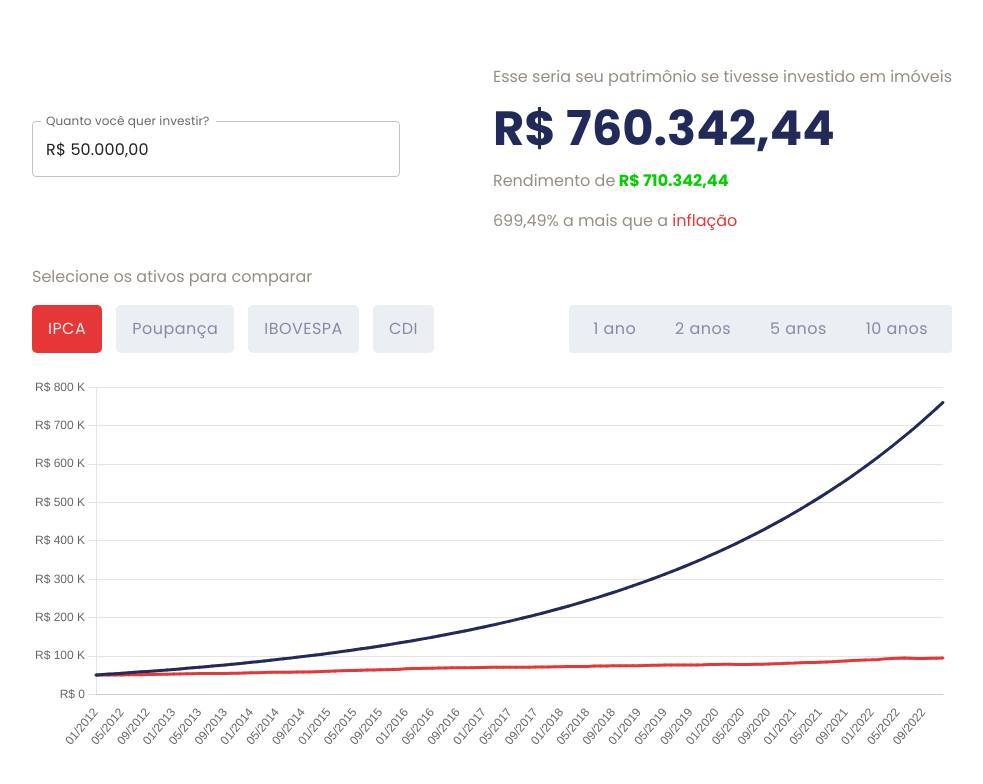
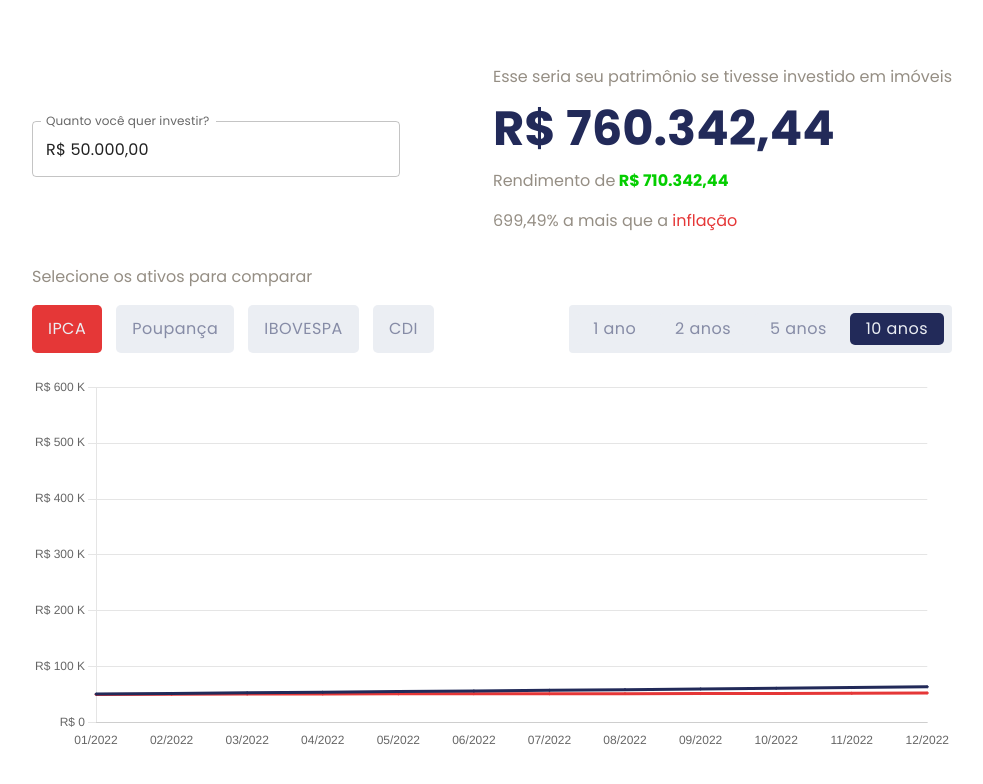
Before and after one commit to O-Investidor-Imobiliario/comparador, a React (Vite) app: page / in a window 1280 px wide. Shown: the top 784 px of the page, without its empty margins (148-1131 px from the left). Built offline with nearby package versions, Linux system fonts and the light colour scheme.

Commit message:
feat: start to filter by period

```diff
--- a/src/components/ToggleButtonsExclusive/index.tsx
+++ b/src/components/ToggleButtonsExclusive/index.tsx
@@ -13,19 +13,16 @@ export interface ButtonOptions {
 
 export interface ToggleButtonsExclusiveProps {
   buttonsOptions: ButtonOptions[];
+  selected: string;
+  onChange: (event: React.MouseEvent<HTMLElement>, newSelected: string) => void;
 }
 
 export default function ToggleButtonsExclusive({
   buttonsOptions,
+  selected,
+  onChange,
 }: ToggleButtonsExclusiveProps) {
-  const [alignment, setAlignment] = React.useState<string | null>("left");
-
-  const handleAlignment = (
-    event: React.MouseEvent<HTMLElement>,
-    newAlignment: string | null
-  ) => {
-    setAlignment(newAlignment);
-  };
+  // const [selected, setSelected] = React.useState<string | null>("left");
 
   const buttonStyle = {
     borderRadius: 5,
@@ -48,9 +45,9 @@ export default function ToggleButtonsExclusive({
 
   return (
     <ToggleButtonGroup
-      value={alignment}
+      value={selected}
       exclusive
-      onChange={handleAlignment}
+      onChange={onChange}
       aria-label="text alignment"
       color="primary"
       style={{
@@ -68,7 +65,7 @@ export default function ToggleButtonsExclusive({
           value={value}
           aria-label={value}
           size="small"
-          style={alignment == value ? buttonSelectedStyle : buttonStyle}
+          style={selected == value ? buttonSelectedStyle : buttonStyle}
         >
           {title}
         </ToggleButton>
--- a/src/pages/comparator/index.tsx
+++ b/src/pages/comparator/index.tsx
@@ -23,10 +23,10 @@ const investmentOptions: ButtonOptions[] = [
 ];
 
 const periodOptions: ButtonOptions[] = [
-  { title: "1 ano", value: "cdi" },
-  { title: "2 anos", value: "ipca" },
-  { title: "5 anos", value: "poupança" },
-  { title: "10 anos", value: "ibovespa" },
+  { title: "1 ano", value: "1" },
+  { title: "2 anos", value: "2" },
+  { title: "5 anos", value: "5" },
+  { title: "10 anos", value: "10" },
 ];
 
 const cdiService = new CdiService();
@@ -71,11 +71,15 @@ const calculatePercentMoreThenIpca = (investmentValue: number) => {
     .replace(".", ",")}%`;
 };
 
-const getDataset = (label: string, investmentValue: number) => {
+const getDataset = (
+  label: string,
+  investmentValue: number,
+  dataSize: number
+) => {
   return {
     realState: {
       label: "Litoral Catarinense",
-      data: calculateIncome(realState, investmentValue),
+      data: calculateIncome(realState.slice(dataSize), investmentValue),
       borderColor: Colors.PRIMARY,
       backgroundColor: Colors.PRIMARY,
       pointHoverBackgroundColor: Colors.PRIMARY,
@@ -87,7 +91,7 @@ const getDataset = (label: string, investmentValue: number) => {
 
     ipca: {
       label: "IPCA",
-      data: calculateIncome(ipca, investmentValue),
+      data: calculateIncome(ipca.slice(dataSize), investmentValue),
       borderColor: Colors.RED,
       backgroundColor: Colors.RED,
       pointBackgroundColor: Colors.RED,
@@ -99,7 +103,7 @@ const getDataset = (label: string, investmentValue: number) => {
     },
     poupança: {
       label: "Poupança",
-      data: calculateIncome(savingsAccount, investmentValue),
+      data: calculateIncome(savingsAccount.slice(dataSize), investmentValue),
       borderColor: Colors.BROWN,
       backgroundColor: Colors.BROWN,
       pointHoverBackgroundColor: Colors.BROWN,
@@ -110,7 +114,7 @@ const getDataset = (label: string, investmentValue: number) => {
     },
     ibovespa: {
       label: "IBOVESPA",
-      data: calculateIncome(ibovespa, investmentValue),
+      data: calculateIncome(ibovespa.slice(dataSize), investmentValue),
       borderColor: Colors.STRONG_GRAY,
       backgroundColor: Colors.STRONG_GRAY,
       pointHoverBackgroundColor: Colors.STRONG_GRAY,
@@ -121,7 +125,7 @@ const getDataset = (label: string, investmentValue: number) => {
     },
     cdi: {
       label: "CDI",
-      data: calculateIncome(cdi, investmentValue),
+      data: calculateIncome(cdi.slice(dataSize), investmentValue),
       borderColor: Colors.GRAY,
       backgroundColor: Colors.GRAY,
       pointHoverBackgroundColor: Colors.GRAY,
@@ -135,13 +139,14 @@ const getDataset = (label: string, investmentValue: number) => {
 
 const getInitialData = (
   initialValue: number,
-  datasets: string[]
+  datasets: string[],
+  labels: string[]
 ): { labels: string[]; datasets: any[] } => {
-  const labels = realState.map(({ date }) => date);
-
   return {
     labels,
-    datasets: datasets.map((dataset) => getDataset(dataset, initialValue)),
+    datasets: datasets.map((dataset) =>
+      getDataset(dataset, initialValue, labels.length)
+    ),
   };
 };
 
@@ -154,9 +159,16 @@ const getNumberFromCurrency = (currency: string): number => {
 export const ComparatorPage = () => {
   const [initialValue, setInitialValue] = useState("R$ 50.000,00");
   const [investments, setInvestments] = useState<string[]>(() => ["ipca"]);
+  const [period, setPeriod] = useState<string>("10");
   const [chartData, setChartData] = useState(
-    getInitialData(getNumberFromCurrency(initialValue), ["realState", "ipca"])
+    getInitialData(
+      getNumberFromCurrency(initialValue),
+      ["realState", "ipca"],
+      realState.map(({ date }) => date)
+    )
   );
+
+  console.log(realState.map(({ date }) => date));
 
   const setDataSets = useCallback(() => {
     if (chartData) {
@@ -168,14 +180,18 @@ export const ComparatorPage = () => {
         }
       });
       setChartData(
-        getInitialData(getNumberFromCurrency(initialValue), datasets)
+        getInitialData(
+          getNumberFromCurrency(initialValue),
+          datasets,
+          realState.map(({ date }) => date).slice(parseInt(period) * 12)
+        )
       );
     }
   }, [initialValue]);
 
   useEffect(() => {
     setDataSets();
-  }, [initialValue, setDataSets]);
+  }, [initialValue]);
 
   const handleInvestmentsChange = (event: any, newInvestments: string[]) => {
     setInvestments(newInvestments);
@@ -202,6 +218,48 @@ export const ComparatorPage = () => {
         ],
       }));
     }
+  };
+
+  const handlePeriodChange = (
+    event: React.MouseEvent<HTMLElement>,
+    newSelected: string
+  ) => {
+    setPeriod(newSelected);
+    // if (
+    //   chartData.datasets?.[0].data.length > parseInt(newSelected) ||
+    //   chartData.datasets?.[0].data.length < parseInt(newSelected)
+    // ) {
+    //   console.log(newSelected);
+
+    //   const existingDatasetsLabels = chartData.datasets.map(
+    //     ({ label }, idx) => {
+    //       if (idx === 0) {
+    //         return "realState";
+    //       }
+    //       return label.toLowerCase();
+    //     }
+    //   );
+
+    //   const existingDataSets = existingDatasetsLabels.map((dataset) => {
+    //     return getDataset(dataset, getNumberFromCurrency(initialValue));
+    //   });
+
+    //   const slicedExistingDatasets = existingDataSets.map((newDataset) => {
+    //     return {
+    //       ...newDataset,
+    //       data: newDataset?.data.slice(parseInt(newSelected) * 12),
+    //     };
+    //   });
+
+    //   console.log(slicedExistingDatasets);
+
+    //   const slicedLabels = chartData.labels.slice(parseInt(newSelected) * 12);
+
+    //   setChartData({
+    //     labels: slicedLabels,
+    //     datasets: slicedExistingDatasets,
+    //   });
+    // }
   };
 
   return (
@@ -262,7 +320,11 @@ export const ComparatorPage = () => {
           onChange={handleInvestmentsChange}
           values={investments}
         />
-        <ToggleButtonsExclusive buttonsOptions={periodOptions} />
+        <ToggleButtonsExclusive
+          buttonsOptions={periodOptions}
+          selected={period}
+          onChange={handlePeriodChange}
+        />
       </div>
 
       {chartData?.labels?.length > 0 && <MultipleLineChart data={chartData} />}
```
